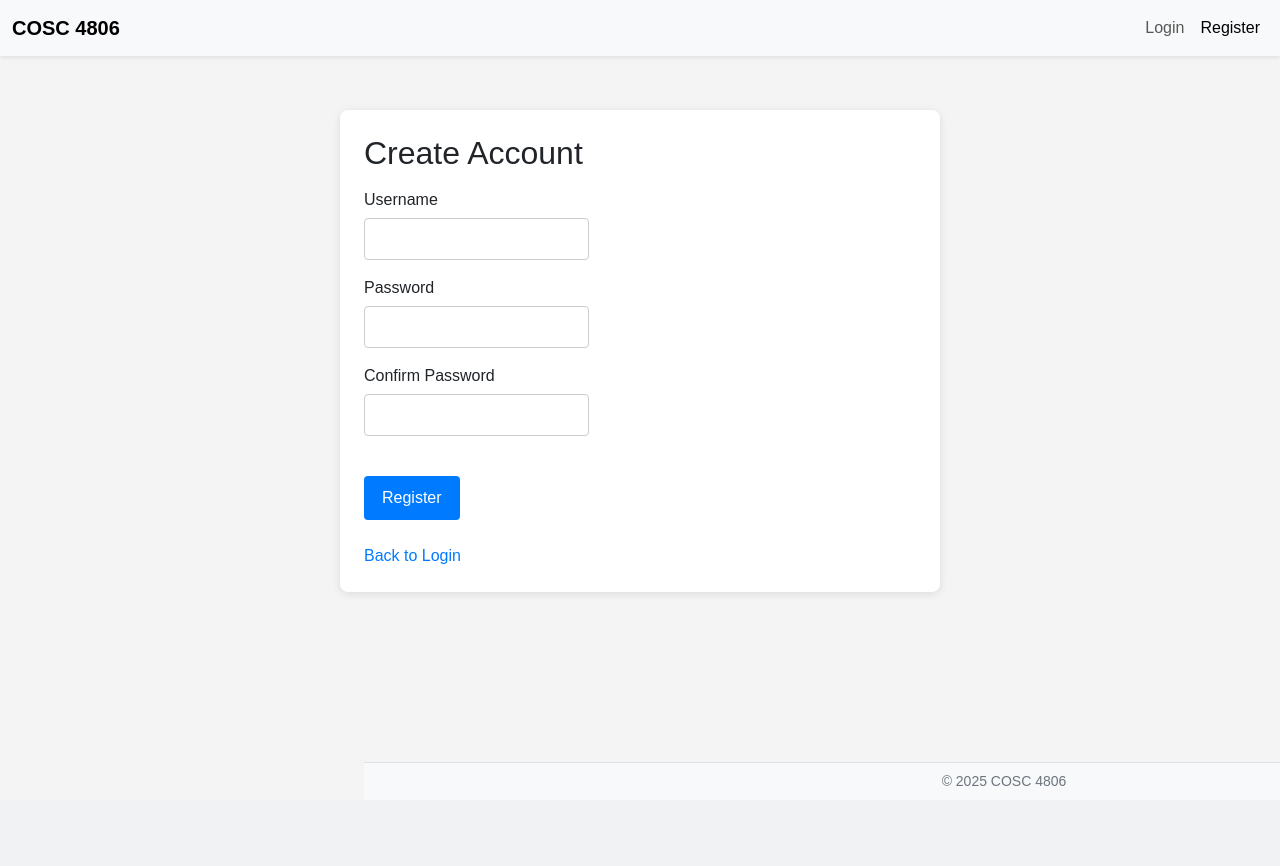
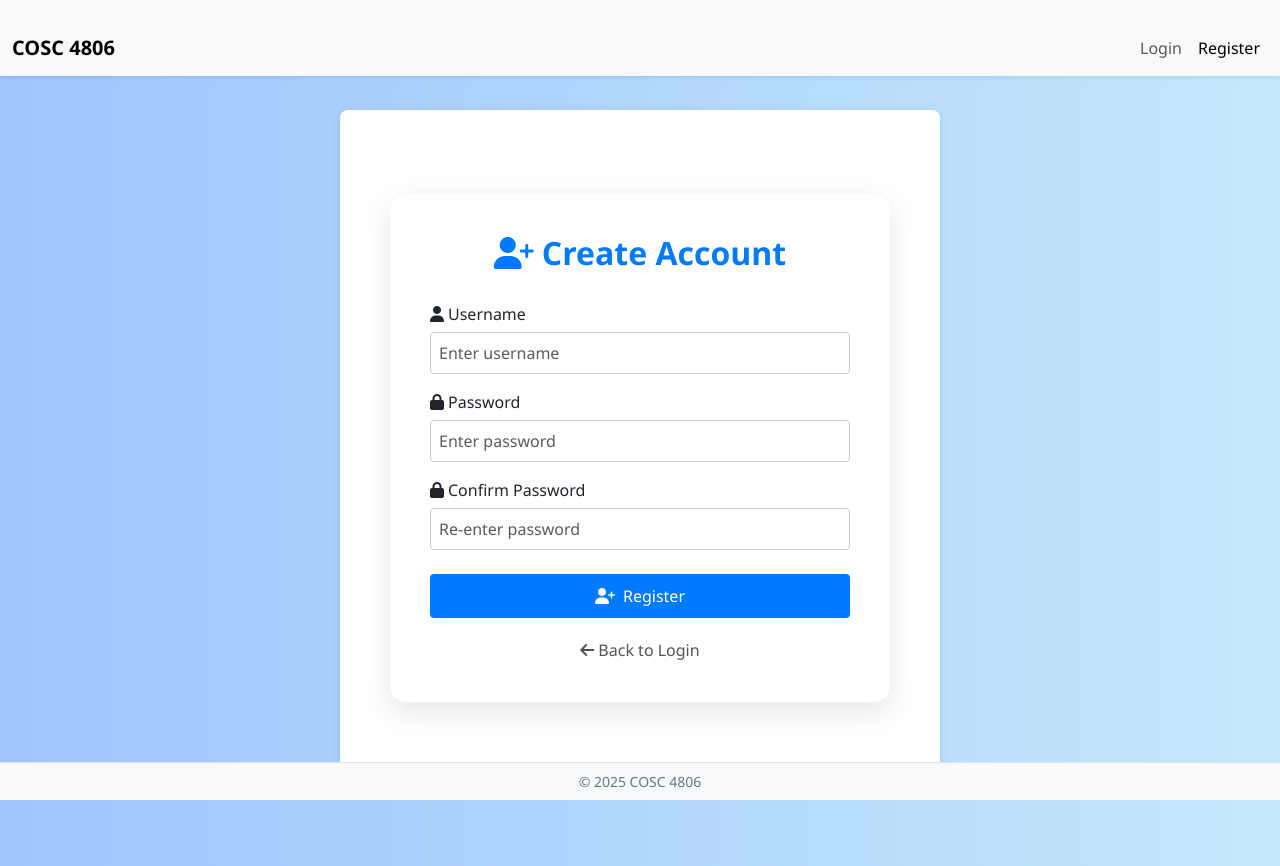
Before and after one commit to LKartavya/Assignment05, a PHP site: page /create in a window 1280 px wide. Before the commit the page ends 786 px from the top, so only its background shows below. Run offline with PHP 8.4, Linux system fonts and the light colour scheme; data that the repository does not hold is empty.

Commit message:
change design of the create page

```diff
--- a/app/views/create/index.php
+++ b/app/views/create/index.php
@@ -1,41 +1,95 @@
-<?php require_once 'app/views/templates/headerPublic.php'?>
+<?php require_once 'app/views/templates/headerPublic.php' ?>
+<link href="https://cdnjs.cloudflare.com/ajax/libs/font-awesome/6.5.0/css/all.min.css" rel="stylesheet">
+
+<style>
+    body {
+        background: linear-gradient(to right, #a1c4fd, #c2e9fb);
+        font-family: 'Segoe UI', sans-serif;
+    }
+
+    .register-card {
+        max-width: 500px;
+        margin: 60px auto;
+        background: #fff;
+        padding: 40px;
+        border-radius: 16px;
+        box-shadow: 0 10px 30px rgba(0, 0, 0, 0.1);
+    }
+
+    .register-card h1 {
+        text-align: center;
+        margin-bottom: 30px;
+        font-weight: 600;
+        color: #007bff;
+    }
+
+    .form-group label {
+        font-weight: 500;
+    }
+
+    .btn-primary {
+        background-color: #007bff;
+        border: none;
+    }
+
+    .btn-primary:hover {
+        background-color: #0056b3;
+    }
+
+    a {
+        display: block;
+        text-align: center;
+        margin-top: 20px;
+        color: #555;
+        text-decoration: none;
+    }
+
+    a:hover {
+        text-decoration: underline;
+    }
+
+    .alert {
+        margin-top: 15px;
+    }
+</style>
+
 <main role="main" class="container">
-    <div class="page-header" id="banner">
-        <div class="row">
-            <div class="col-lg-12">
-                <h1>Create Account</h1>
-            </div>
-        </div>
-    </div>
-    <div class="row">
-        <div class="col-sm-auto">
+    <div class="register-card">
+        <h1><i class="fas fa-user-plus me-2"></i>Create Account</h1>
+
         <?php if (isset($_SESSION['register_error'])): ?>
             <div class="alert alert-danger"><?php echo $_SESSION['register_error']; unset($_SESSION['register_error']); ?></div>
         <?php endif; ?>
+
         <?php if (isset($_SESSION['register_success'])): ?>
             <div class="alert alert-success"><?php echo $_SESSION['register_success']; unset($_SESSION['register_success']); ?></div>
         <?php endif; ?>
+
         <form action="/create/register" method="post">
             <fieldset>
-                    <div class="form-group">
-                        <label for="username">Username</label>
-                        <input required type="text" class="form-control" name="username">
+                <div class="form-group mb-3">
+                    <label for="username"><i class="fas fa-user me-1"></i>Username</label>
+                    <input required type="text" class="form-control" name="username" placeholder="Enter username">
                 </div>
-                    <div class="form-group">
-                        <label for="password">Password</label>
-                        <input required type="password" class="form-control" name="password">
+
+                <div class="form-group mb-3">
+                    <label for="password"><i class="fas fa-lock me-1"></i>Password</label>
+                    <input required type="password" class="form-control" name="password" placeholder="Enter password">
                 </div>
-                    <div class="form-group">
-                        <label for="confirm_password">Confirm Password</label>
-                        <input required type="password" class="form-control" name="confirm_password">
+
+                <div class="form-group mb-4">
+                    <label for="confirm_password"><i class="fas fa-lock me-1"></i>Confirm Password</label>
+                    <input required type="password" class="form-control" name="confirm_password" placeholder="Re-enter password">
                 </div>
-                    <br>
-                    <button type="submit" class="btn btn-primary">Register</button>
+
+                <div class="d-grid">
+                    <button type="submit" class="btn btn-primary"><i class="fas fa-user-plus me-2"></i>Register</button>
+                </div>
             </fieldset>
         </form>
-            <br>
-            <a href="/login">Back to Login</a>
+
+        <a href="/login"><i class="fas fa-arrow-left me-1"></i>Back to Login</a>
     </div>
-    </div>
+</main>
+
 <?php require_once 'app/views/templates/footer.php' ?>
-</main>
```
Lines whose indentation alone changed are shown as unchanged.
